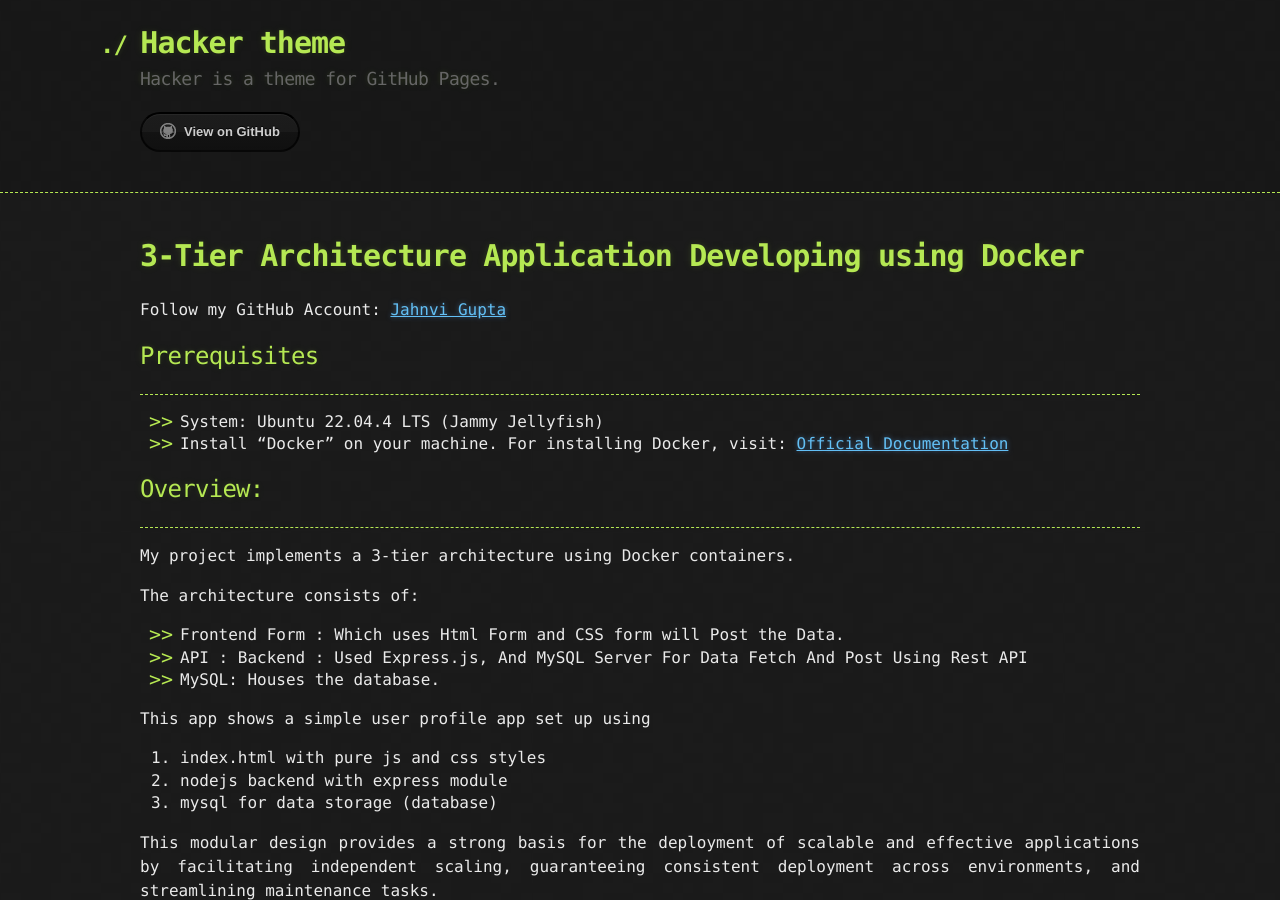
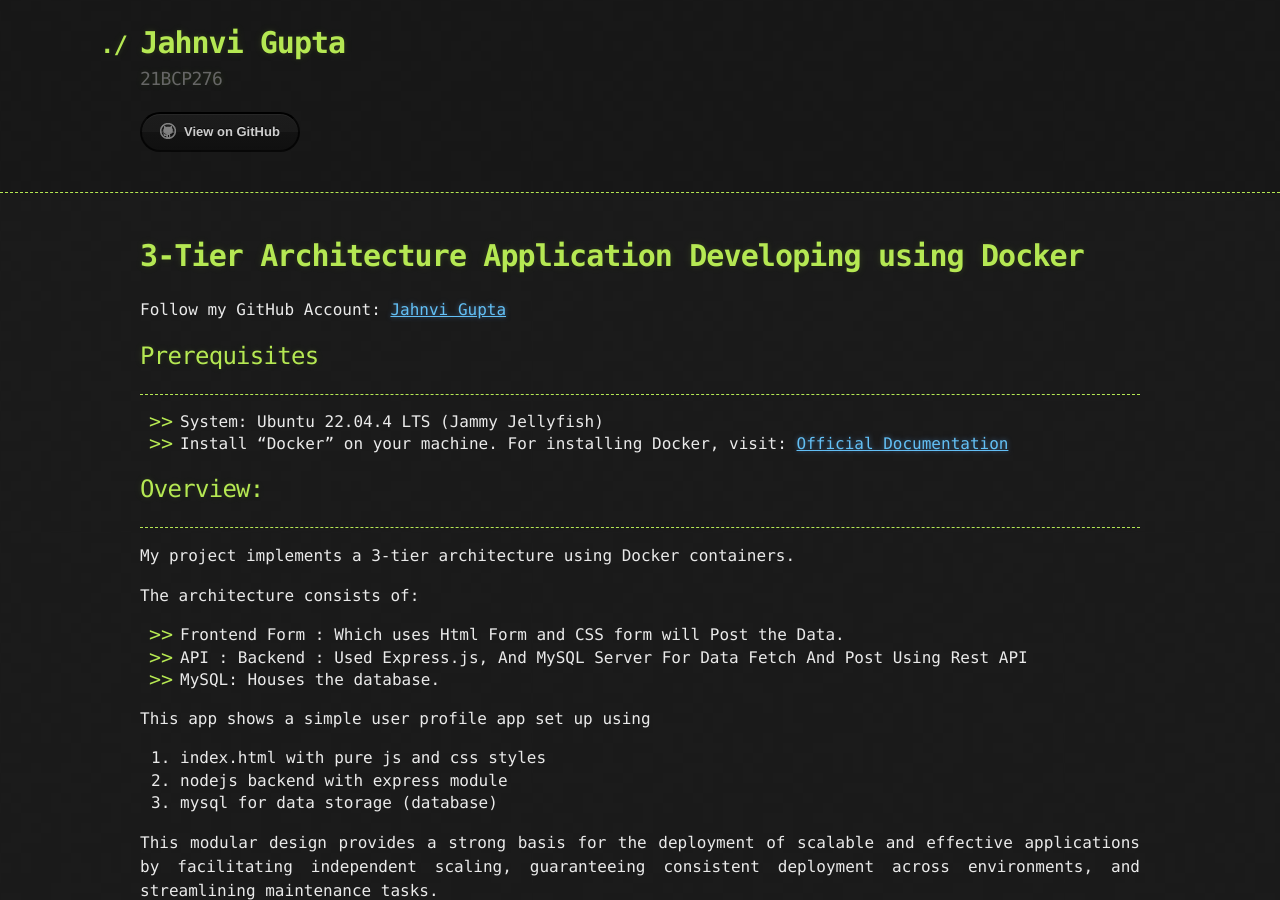
Before and after one commit to jahnvi047/Jahnvi-Gupta-Blog-Post, a Jekyll site: the page built from index.md, in a window 1280 px wide and 900 px high. Built offline with Jekyll 4.4.1, drawn with Linux system fonts in a browser that asks for light colours.

Commit message:
Update _config.yml

```diff
--- a/_config.yml
+++ b/_config.yml
@@ -1,5 +1,5 @@
-title: Hacker theme
-description: Hacker is a theme for GitHub Pages.
+title: Jahnvi Gupta
+description: 21BCP276
 show_downloads: true
 google_analytics:
 theme: jekyll-theme-hacker
```
